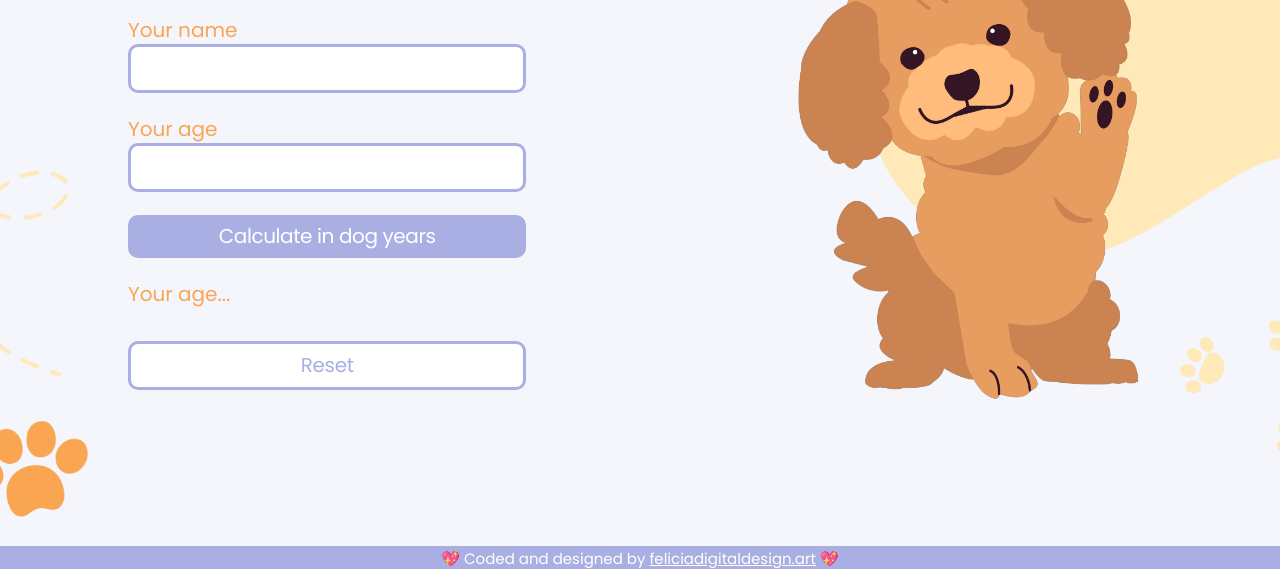
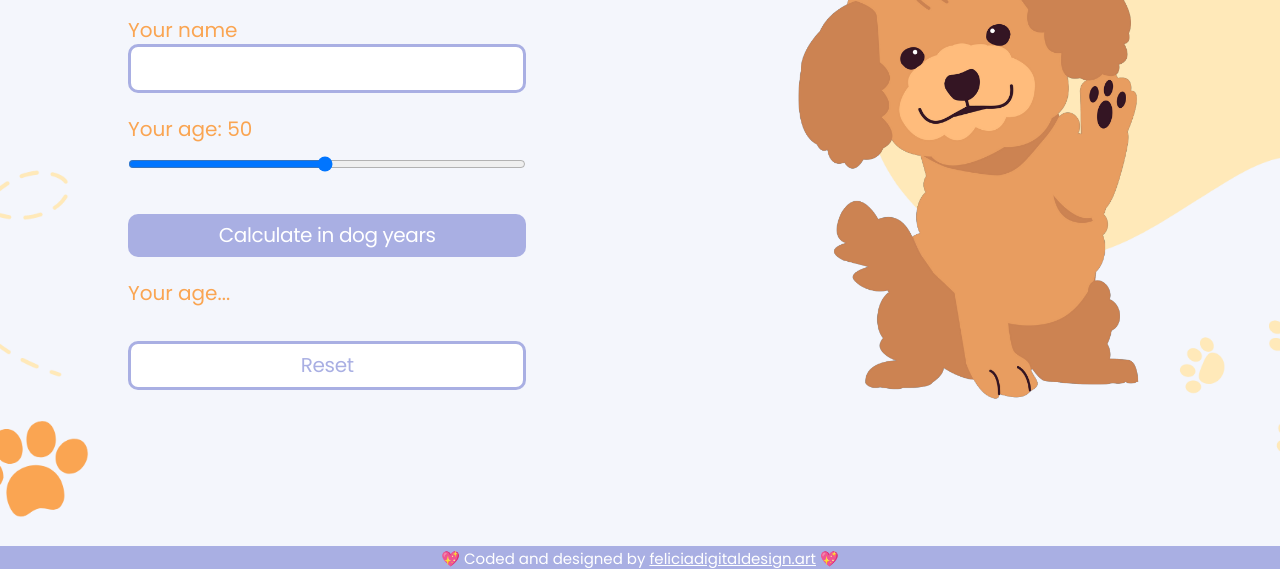
Before and after one commit to applescan/What-s-your-age-in-dog-years-, a plain HTML site: page index.html in a window 1280 px wide. Shown: the part 231-800 px from the top of the page. Drawn offline with Linux system fonts and the light colour scheme.

Commit message:
Update index.html

```diff
--- a/index.html
+++ b/index.html
@@ -8,7 +8,7 @@
     <title>Count your age in dog years!</title>
     <style>
        @import url('https://fonts.googleapis.com/css2?family=Poppins:wght@400;600;900&display=swap');
-        </style>
+    </style>
     <link rel="stylesheet" href="css/style.css" />
 </head>
 <body>
@@ -26,9 +26,10 @@
         </div>
     <br>
         <div class="age-input">
-            <label for="age">Your age</label>
+            <label for="age">Your age: </label> <label id="age-output"></label>
     <br>
-            <input type="number" id="age"/>
+            <input type="range" min="1" max="100" value="50" class="slider" id="age">
+
         </div>
     <br>
         <div class="submit">
@@ -83,7 +84,13 @@
         function clearResult(){
             window.location.reload();
 }
+        var slider = document.getElementById("age");
+        var output = document.getElementById("age-output");
+        output.innerHTML = slider.value;
 
+        slider.oninput = function() {
+        output.innerHTML = this.value;
+}
     </script>
 </body>
 </html>
```
